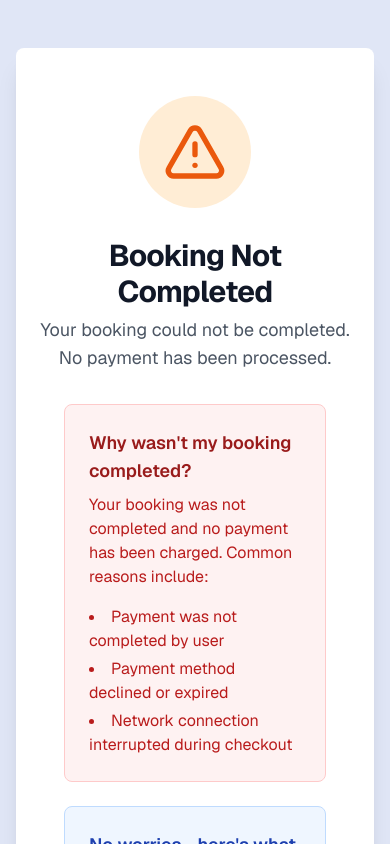
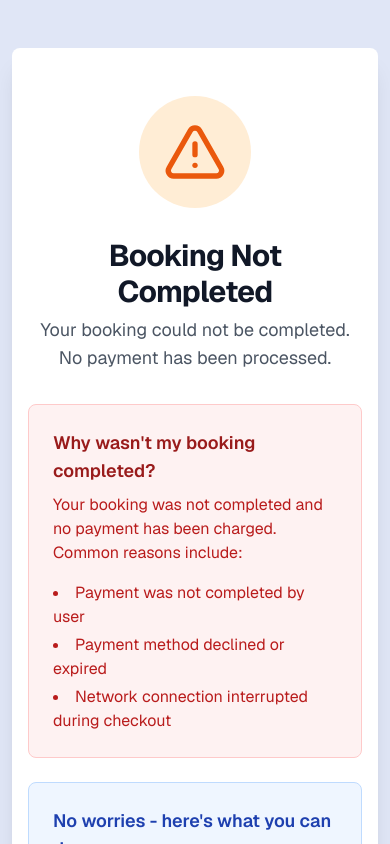
Before and after one commit to web-source-dev/TOP-Class-Booking-system, a Next.js app: page /failed in a window 390 px wide. Shown: the top 844 px of the page. Built offline with nearby package versions, Linux system fonts and the light colour scheme.

Commit message:
Adjusted

```diff
--- a/app/failed/page.tsx
+++ b/app/failed/page.tsx
@@ -7,7 +7,7 @@ import Link from "next/link"
 
 export default function FailedPage() {
   return (
-    <div className="min-h-screen bg-tc-light-blue py-12 px-4 sm:px-6 lg:px-8">
+    <div className="min-h-screen bg-tc-light-blue py-12 px-3 sm:px-4 lg:px-8">
       <div className="max-w-2xl mx-auto">
         <Card className="shadow-xl border-0">
           <CardHeader className="text-center pb-8 pt-12">
@@ -24,7 +24,7 @@ export default function FailedPage() {
             </CardDescription>
           </CardHeader>
 
-          <CardContent className="px-12 pb-12">
+          <CardContent className="px-4 pb-12">
             <div className="space-y-6">
               {/* Error Message */}
               <div className="bg-red-50 border border-red-200 rounded-lg p-6">
--- a/app/success/page.tsx
+++ b/app/success/page.tsx
@@ -7,7 +7,7 @@ import Link from "next/link"
 
 export default function SuccessPage() {
   return (
-    <div className="min-h-screen bg-tc-light-blue py-12 px-4 sm:px-6 lg:px-8">
+    <div className="min-h-screen bg-tc-light-blue py-12 px-3 sm:px-4 lg:px-8">
       <div className="max-w-2xl mx-auto">
         <Card className="shadow-xl border-0">
           <CardHeader className="text-center pb-8 pt-12">
@@ -24,7 +24,7 @@ export default function SuccessPage() {
             </CardDescription>
           </CardHeader>
 
-          <CardContent className="px-12 pb-12">
+          <CardContent className="px-4 pb-12">
             <div className="space-y-6">
               {/* Action Buttons */}
               <div className="flex flex-col sm:flex-row gap-4 pt-6">
```
